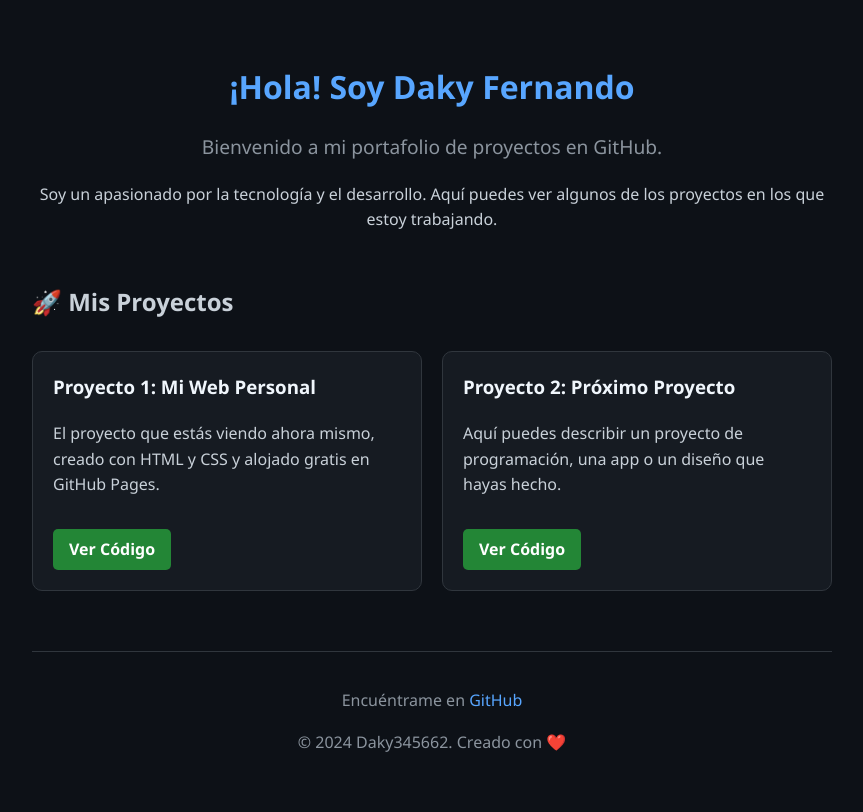
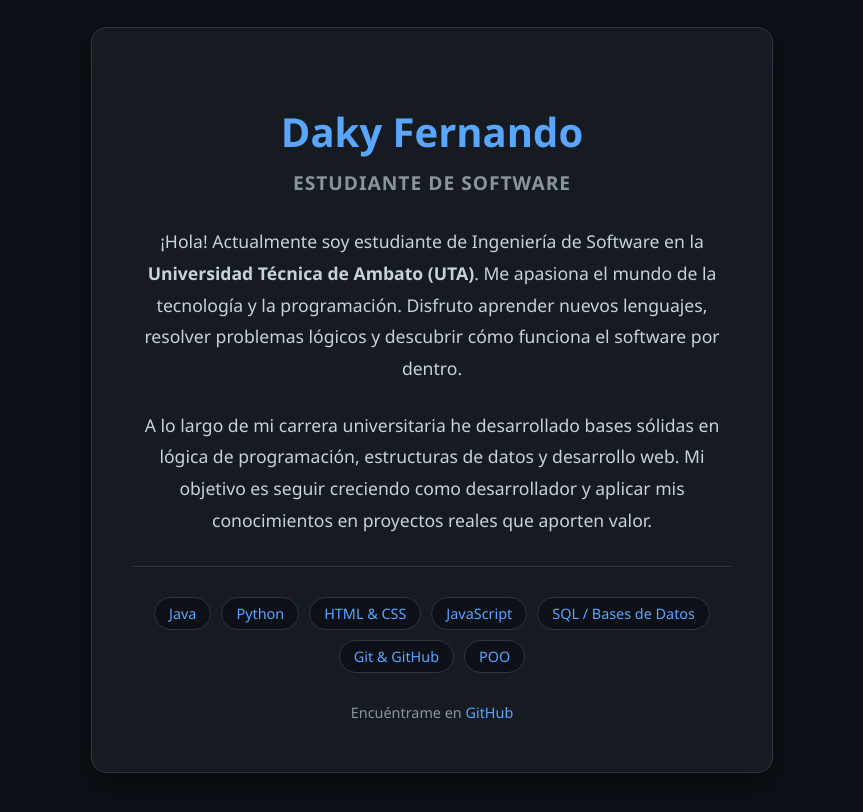
Before and after one commit to Daky345662/Daky345662.github.io, a plain HTML site: page index.html in a window 1280 px wide. Shown: the whole page, without its empty margins (208-1071 px from the left). Drawn offline with Linux system fonts and the light colour scheme.

Commit message:
Revise portfolio title and enhance layout
Updated the title and improved the layout and content of the portfolio page.

```diff
--- a/index.html
+++ b/index.html
@@ -3,124 +3,134 @@
 <head>
     <meta charset="UTF-8">
     <meta name="viewport" content="width=device-width, initial-scale=1.0">
-    <title>Mi Portafolio | Daky345662</title>
+    <title>Daky Fernando | Estudiante de Software</title>
     <style>
         /* Estilos generales */
         body {
             font-family: 'Segoe UI', Tahoma, Geneva, Verdana, sans-serif;
-            background-color: #0d1117; /* Color oscuro tipo GitHub */
+            background-color: #0d1117; /* Fondo oscuro */
             color: #c9d1d9;
             margin: 0;
             padding: 0;
-            line-height: 1.6;
+            display: flex;
+            justify-content: center;
+            align-items: center;
+            min-height: 100vh; /* Centra el contenido verticalmente */
+            text-align: center;
         }
-        .container {
-            max-width: 800px;
-            margin: 0 auto;
-            padding: 40px 20px;
+
+        .card-container {
+            background-color: #161b22;
+            border: 1px solid #30363d;
+            border-radius: 15px;
+            padding: 50px 40px;
+            max-width: 600px;
+            width: 90%;
+            box-shadow: 0 10px 30px rgba(0, 0, 0, 0.5);
         }
-        /* Encabezado */
-        header {
-            text-align: center;
-            margin-bottom: 50px;
-        }
+
+        /* Título principal */
         h1 {
-            color: #58a6ff;
+            color: #58a6ff; /* Azul brillante */
+            font-size: 2.5em;
             margin-bottom: 10px;
         }
+
         .subtitle {
             font-size: 1.2em;
             color: #8b949e;
+            margin-bottom: 30px;
+            font-weight: bold;
+            text-transform: uppercase;
+            letter-spacing: 1px;
         }
-        /* Sección de proyectos */
-        .projects {
-            display: grid;
-            grid-template-columns: repeat(auto-fit, minmax(250px, 1fr));
-            gap: 20px;
+
+        /* Texto de presentación */
+        p {
+            font-size: 1.1em;
+            line-height: 1.8;
+            margin-bottom: 25px;
+            color: #c9d1d9;
+        }
+
+        /* Línea divisoria */
+        hr {
+            border: 0;
+            height: 1px;
+            background: #30363d;
+            margin: 30px 0;
+        }
+
+        /* Etiquetas de programación */
+        .skills {
+            display: flex;
+            flex-wrap: wrap;
+            justify-content: center;
+            gap: 10px;
+        }
+
+        .skill-tag {
+            background-color: #0d1117;
+            border: 1px solid #30363d;
+            padding: 6px 14px;
+            border-radius: 20px;
+            font-size: 0.9em;
+            color: #58a6ff;
+        }
+
+        /* Pie de página */
+        .footer {
             margin-top: 30px;
-        }
-        .card {
-            background-color: #161b22;
-            border: 1px solid #30363d;
-            border-radius: 10px;
-            padding: 20px;
-            transition: transform 0.3s;
-        }
-        .card:hover {
-            transform: translateY(-5px);
-            border-color: #58a6ff;
-        }
-        .card h3 {
-            margin-top: 0;
-            color: #f0f6fc;
-        }
-        .btn {
-            display: inline-block;
-            margin-top: 15px;
-            padding: 8px 16px;
-            background-color: #238636;
-            color: white;
-            text-decoration: none;
-            border-radius: 5px;
-            font-weight: bold;
-        }
-        .btn:hover {
-            background-color: #2ea043;
-        }
-        /* Footer */
-        footer {
-            text-align: center;
-            margin-top: 60px;
-            padding-top: 20px;
-            border-top: 1px solid #30363d;
+            font-size: 0.9em;
             color: #8b949e;
         }
-        a {
+
+        .footer a {
             color: #58a6ff;
             text-decoration: none;
         }
-        a:hover {
+
+        .footer a:hover {
             text-decoration: underline;
         }
     </style>
 </head>
 <body>
 
-    <div class="container">
-        <!-- Tu Presentación -->
-        <header>
-            <h1>¡Hola! Soy Daky Fernando</h1>
-            <p class="subtitle">Bienvenido a mi portafolio de proyectos en GitHub.</p>
-            <p>Soy un apasionado por la tecnología y el desarrollo. Aquí puedes ver algunos de los proyectos en los que estoy trabajando.</p>
-        </header>
+    <div class="card-container">
 
-        <!-- Sección de Proyectos -->
-        <section>
-            <h2>🚀 Mis Proyectos</h2>
-            <div class="projects">
+        <h1>Daky Fernando</h1>
+        <div class="subtitle">Estudiante de Software</div>
 
-                <!-- Proyecto 1 -->
-                <div class="card">
-                    <h3>Proyecto 1: Mi Web Personal</h3>
-                    <p>El proyecto que estás viendo ahora mismo, creado con HTML y CSS y alojado gratis en GitHub Pages.</p>
-                    <a href="#" class="btn">Ver Código</a>
-                </div>
+        <p>
+            ¡Hola! Actualmente soy estudiante de Ingeniería de Software en la <strong>Universidad Técnica de Ambato (UTA)</strong>.
+            Me apasiona el mundo de la tecnología y la programación. Disfruto aprender nuevos lenguajes, resolver problemas lógicos
+            y descubrir cómo funciona el software por dentro.
+        </p>
 
-                <!-- Proyecto 2 -->
-                <div class="card">
-                    <h3>Proyecto 2: Próximo Proyecto</h3>
-                    <p>Aquí puedes describir un proyecto de programación, una app o un diseño que hayas hecho.</p>
-                    <a href="#" class="btn">Ver Código</a>
-                </div>
+        <p>
+            A lo largo de mi carrera universitaria he desarrollado bases sólidas en lógica de programación, estructuras de datos
+            y desarrollo web. Mi objetivo es seguir creciendo como desarrollador y aplicar mis conocimientos en proyectos reales
+            que aporten valor.
+        </p>
 
-            </div>
-        </section>
+        <hr>
 
-        <!-- Pie de página -->
-        <footer>
-            <p>Encuéntrame en <a href="https://github.com/Daky345662" target="_blank">GitHub</a></p>
-            <p>&copy; 2024 Daky345662. Creado con ❤️</p>
-        </footer>
+        <!-- Tus conocimientos técnicos -->
+        <div class="skills">
+            <span class="skill-tag">Java</span>
+            <span class="skill-tag">Python</span>
+            <span class="skill-tag">HTML & CSS</span>
+            <span class="skill-tag">JavaScript</span>
+            <span class="skill-tag">SQL / Bases de Datos</span>
+            <span class="skill-tag">Git & GitHub</span>
+            <span class="skill-tag">POO</span>
+        </div>
+
+        <div class="footer">
+            Encuéntrame en <a href="https://github.com/Daky345662" target="_blank">GitHub</a>
+        </div>
+
     </div>
 
 </body>
```
